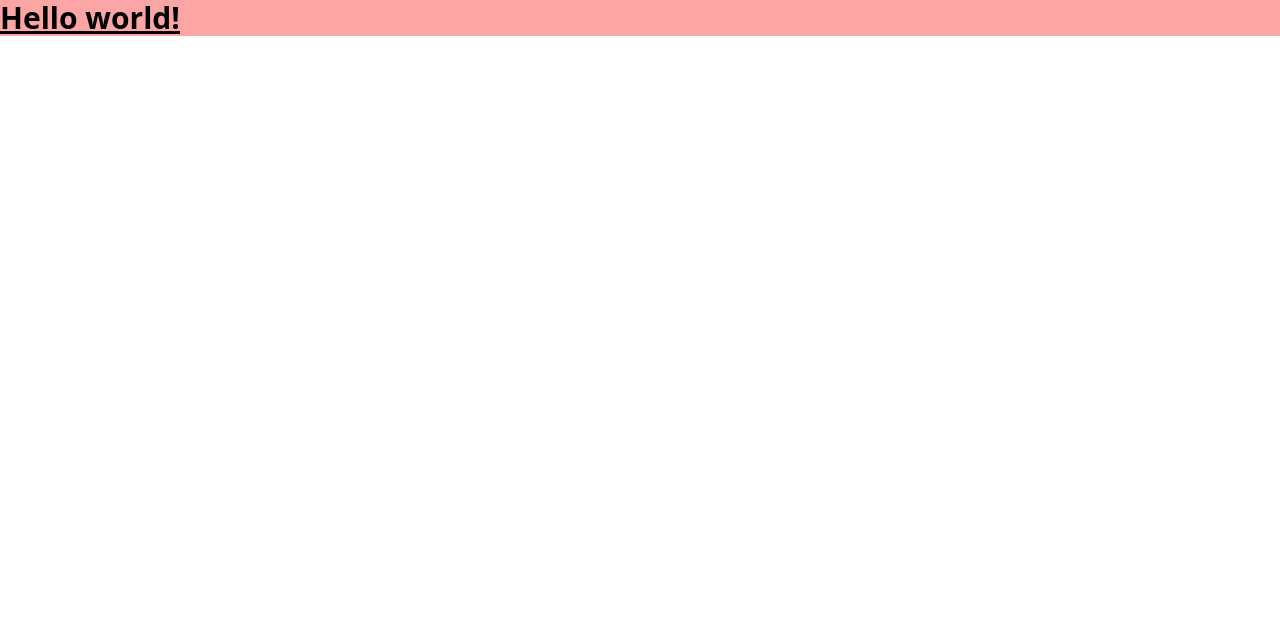
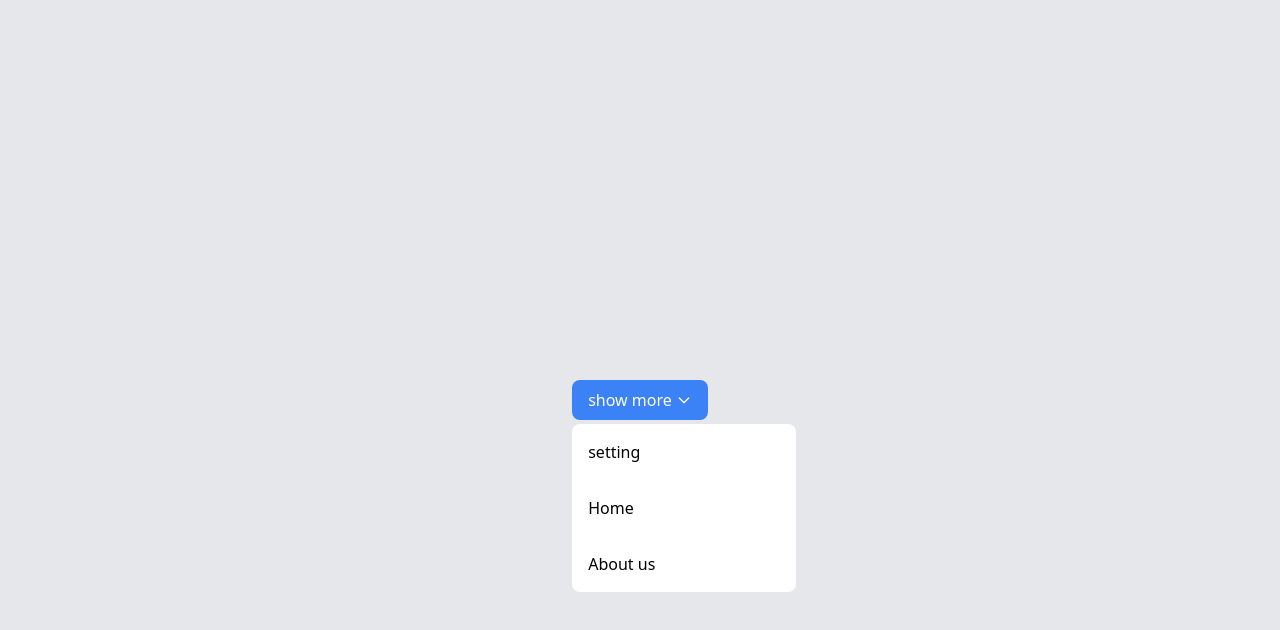
Before and after one commit to sinaGh-cyber/tailwinde-project, a React (Create React App) app: page / in a window 1280 px wide. Shown: the top 630 px of the page. Built offline with nearby package versions, Linux system fonts and the light colour scheme; the HTML template or start-up script is replaced by a standard one.

Commit message:
dropDown static ready

```diff
--- a/src/App.js
+++ b/src/App.js
@@ -1,8 +1,9 @@
+import HeadLessUi from './components/HeadLessUi/HeadLessUi';
+
 export default function App() {
   return (
-    <div className="App">
-      {' '}
-      <h1 className="text-3xl font-bold underline bg-red-300">Hello world!</h1>
+    <div className="bg-gray-200 flex justify-center items-center min-h-screen ">
+      <HeadLessUi />
     </div>
   );
 }
--- /dev/null
+++ b/src/components/HeadLessUi/ChevronDownSvg.jsx
@@ -0,0 +1,16 @@
+const ChevronDownSvg = () => {
+  return (
+    <svg
+      xmlns="http://www.w3.org/2000/svg"
+      className="h-4 w-4 ml-1"
+      fill="none"
+      viewBox="0 0 24 24"
+      stroke="currentColor"
+      strokeWidth={2}
+    >
+      <path strokeLinecap="round" strokeLinejoin="round" d="M19 9l-7 7-7-7" />
+    </svg>
+  );
+};
+
+export default ChevronDownSvg;
--- /dev/null
+++ b/src/components/HeadLessUi/HeadLessUi.jsx
@@ -0,0 +1,25 @@
+import ChevronDownSvg from './ChevronDownSvg';
+
+const HeadLessUi = () => {
+  return (
+    <div className="relative ">
+      <button className=" px-4 py-2 bg-blue-500 text-white rounded-lg flex justify-center items-center focus:outline-none focus:ring-2 focus:ring-sky-400 focus:ring-offset-2 focus:ring-offset-white">
+        <span>show more</span>
+        <ChevronDownSvg />
+      </button>
+      <div className="bg-white w-56 rounded-lg overflow-hidden mt-1 absolute ">
+        <a href="#/" className="block p-4 hover:bg-gray-100">
+          setting
+        </a>
+        <a href="#/" className="block p-4 hover:bg-gray-100">
+          Home
+        </a>
+        <a href="#/" className="block p-4 hover:bg-gray-100">
+          About us
+        </a>
+      </div>
+    </div>
+  );
+};
+
+export default HeadLessUi;
```
